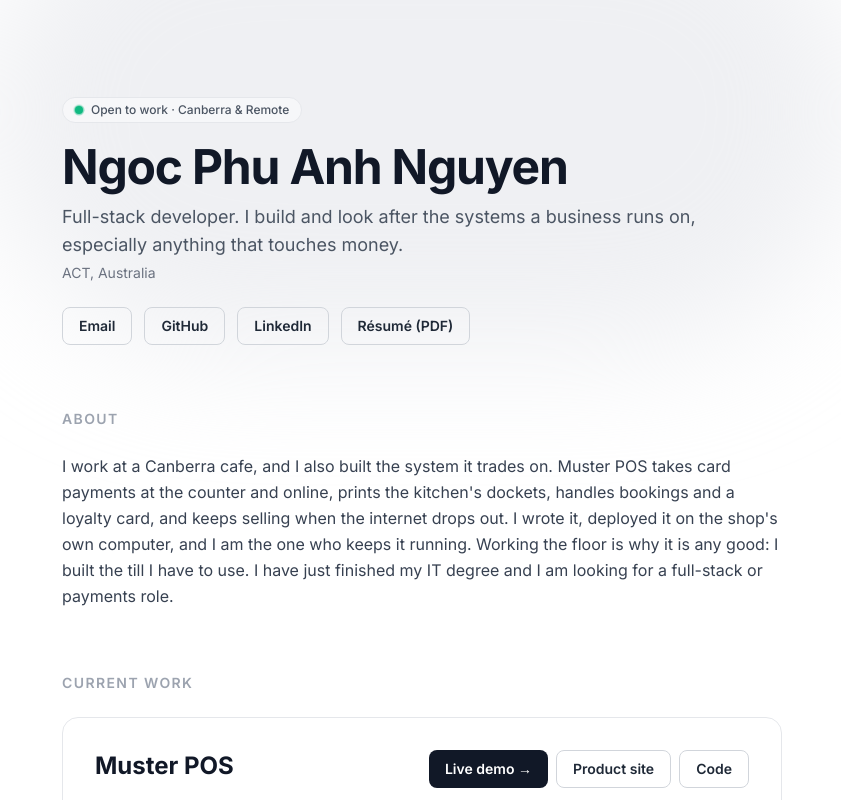
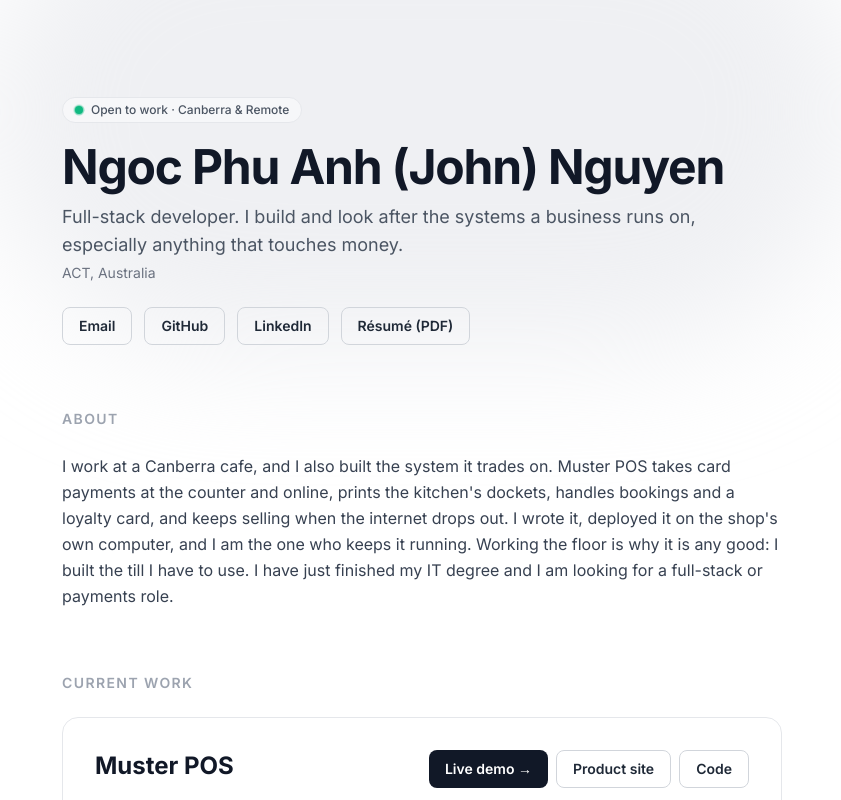
Before and after one commit to phuanh20001/portfolio, a Next.js app: page / in a window 1280 px wide. Shown: the top 800 px of the page, without its empty margins (218-1059 px from the left). Built offline with nearby package versions, Linux system fonts and the light colour scheme.

Commit message:
Update name to include preferred name and ensure consistency across résumé and profile

```diff
--- a/resume.html
+++ b/resume.html
@@ -3,7 +3,7 @@
 <head>
 <meta charset="utf-8" />
 <meta name="viewport" content="width=device-width, initial-scale=1" />
-<title>Ngoc Phu Anh Nguyen Résumé</title>
+<title>Ngoc Phu Anh (John) Nguyen Résumé</title>
 <style>
   /* ── Print setup: A4, tight margins so it fits one page ─────────────── */
   @page { size: A4; margin: 8mm 13mm; }
@@ -124,7 +124,7 @@
 <div class="sheet">
 
   <header>
-    <h1>Ngoc Phu Anh Nguyen</h1>
+    <h1>Ngoc Phu Anh (John) Nguyen</h1>
     <p class="tagline">Full-stack developer. I build and look after the systems a business runs on, especially anything that touches money.</p>
     <div class="contact">
       <span>ACT, Australia</span>
--- a/src/data/profile.js
+++ b/src/data/profile.js
@@ -5,7 +5,7 @@
 // ─────────────────────────────────────────────────────────────────────────────
 
 export const profile = {
-  name: 'Ngoc Phu Anh Nguyen',
+  name: 'Ngoc Phu Anh (John) Nguyen',
   // The one line under your name. Aim for a role + specialty, e.g.
   // "Full-stack developer — I build production web apps end to end".
   tagline: 'Full-stack developer. I build and look after the systems a business runs on, especially anything that touches money.',
```
Also changed, not shown: 1 other file (tests, documents, lock files or other folders).
